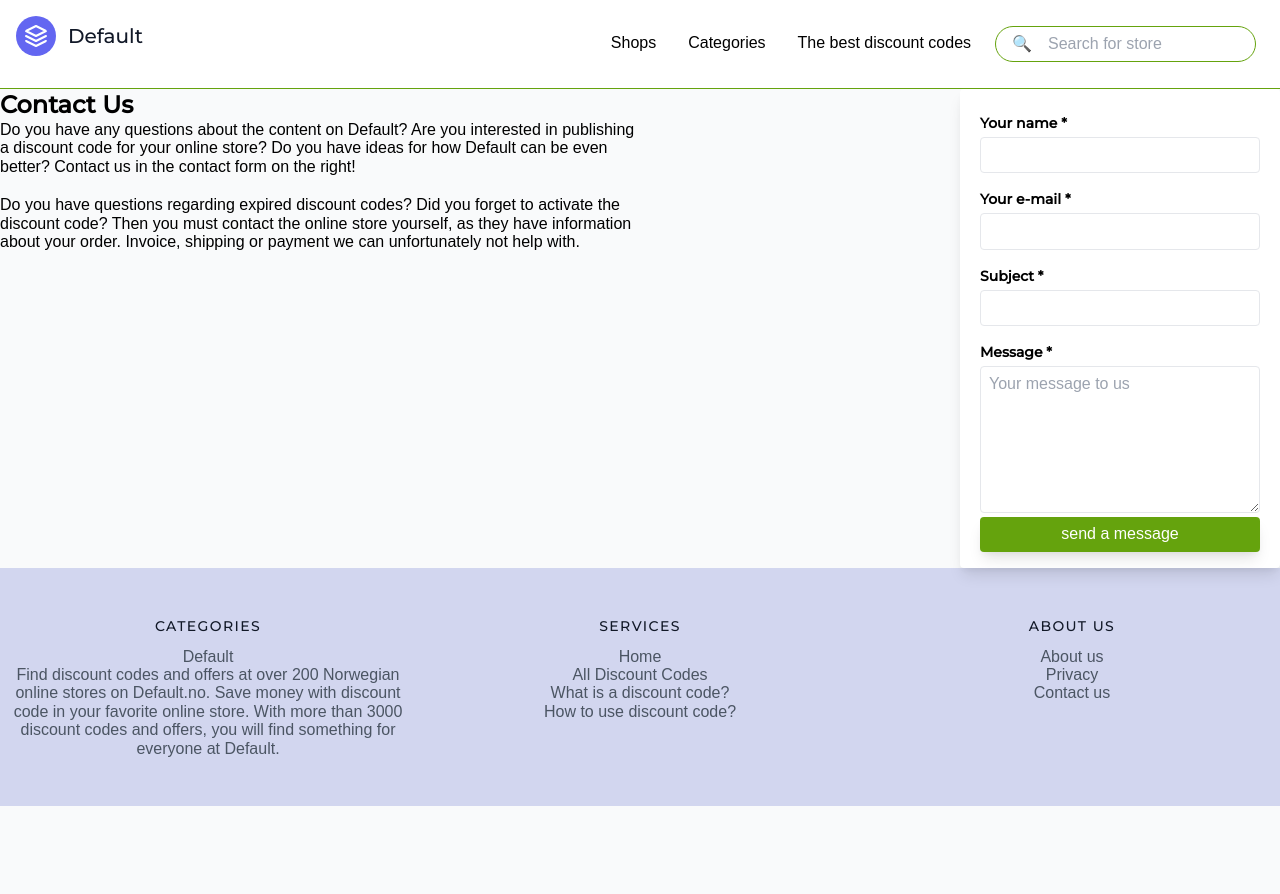
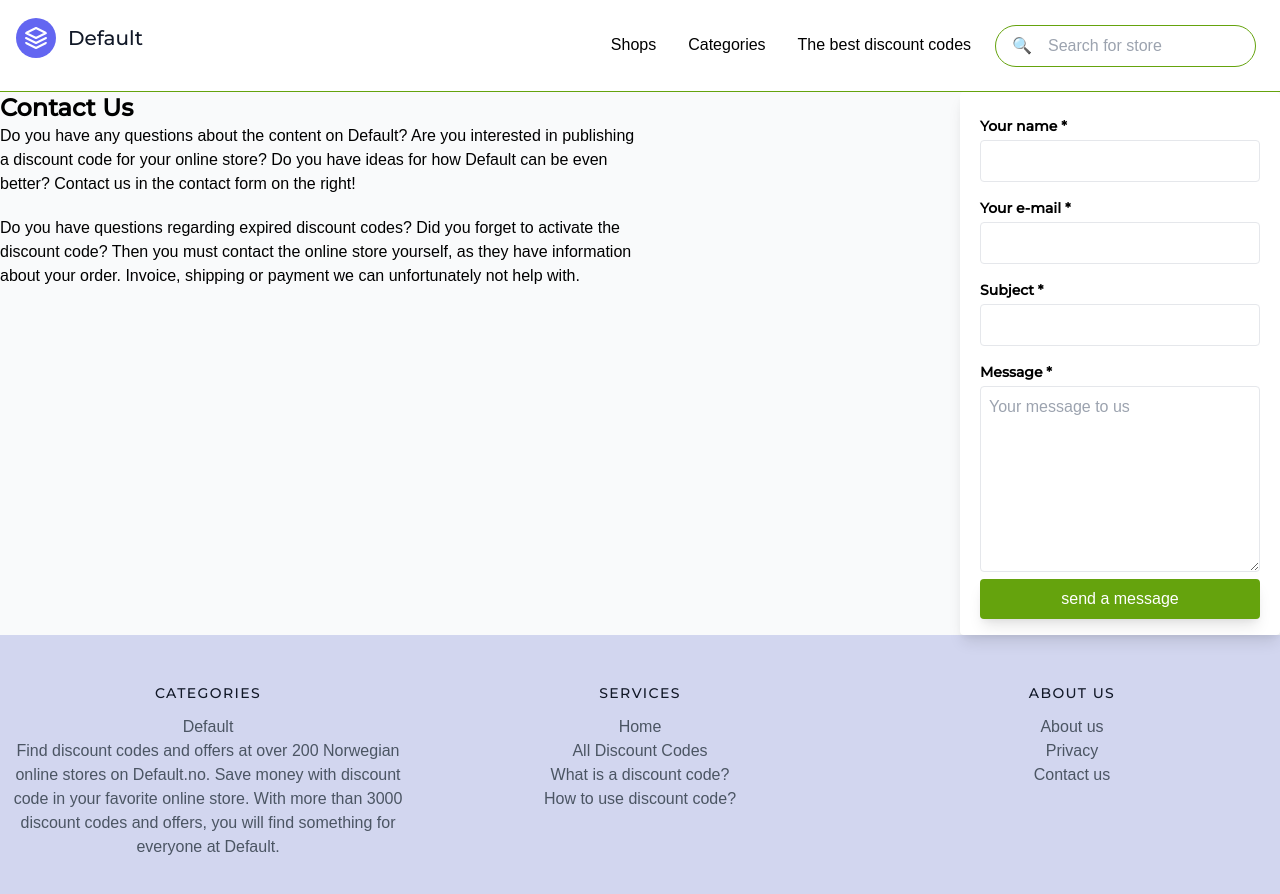
Before and after one commit to ProTechGiant/Cuppon, a Next.js app: page /contact in a window 1280 px wide. Shown: the top 894 px of the page. Before the commit the page ends 806 px from the top, so only its background shows below. Built offline with nearby package versions, Linux system fonts and the light colour scheme.

Commit message:
Update style.css

```diff
--- a/public/assets/css/style.css
+++ b/public/assets/css/style.css
@@ -1,18 +1,7 @@
 /*! tailwindcss v2.1.2 | MIT License | https://tailwindcss.com */
 
 /*! modern-normalize v1.1.0 | MIT License | https://github.com/sindresorhus/modern-normalize */
-html {
-	-moz-tab-size: 4;
-	-o-tab-size: 4;
-	tab-size: 4;
-	line-height: 1.15;
-	-webkit-text-size-adjust: 100%;
-}
-body {
-	margin: 0;
-	font-family: system-ui, -apple-system, Segoe UI, Roboto, Helvetica, Arial,
-		sans-serif, Apple Color Emoji, Segoe UI Emoji;
-}
+
 hr {
 	height: 0;
 	color: inherit;
@@ -21,57 +10,12 @@ abbr[title] {
 	-webkit-text-decoration: underline dotted;
 	text-decoration: underline dotted;
 }
-b,
-strong {
-	font-weight: bolder;
-}
-code,
-kbd,
-pre,
-samp {
-	font-family: ui-monospace, SFMono-Regular, Consolas, Liberation Mono, Menlo,
-		monospace;
-	font-size: 1em;
-}
-small {
-	font-size: 80%;
-}
-sub,
-sup {
-	font-size: 75%;
-	line-height: 0;
-	position: relative;
-	vertical-align: baseline;
-}
+
 sub {
 	bottom: -0.25em;
 }
 sup {
 	top: -0.5em;
-}
-table {
-	text-indent: 0;
-	border-color: inherit;
-}
-button,
-input,
-optgroup,
-select,
-textarea {
-	font-family: inherit;
-	font-size: 100%;
-	line-height: 1.15;
-	margin: 0;
-}
-button,
-select {
-	text-transform: none;
-}
-[type="button"],
-[type="reset"],
-[type="submit"],
-button {
-	-webkit-appearance: button;
 }
 legend {
 	padding: 0;
@@ -97,20 +41,7 @@ p,
 pre {
 	margin: 0;
 }
-button {
-	background-color: transparent;
-	background-image: none;
-}
-button:focus {
-	outline: 1px dotted;
-	outline: 5px auto -webkit-focus-ring-color;
-}
-fieldset,
-ol,
-ul {
-	margin: 0;
-	padding: 0;
-}
+
 ol,
 ul {
 	list-style: none;
```
